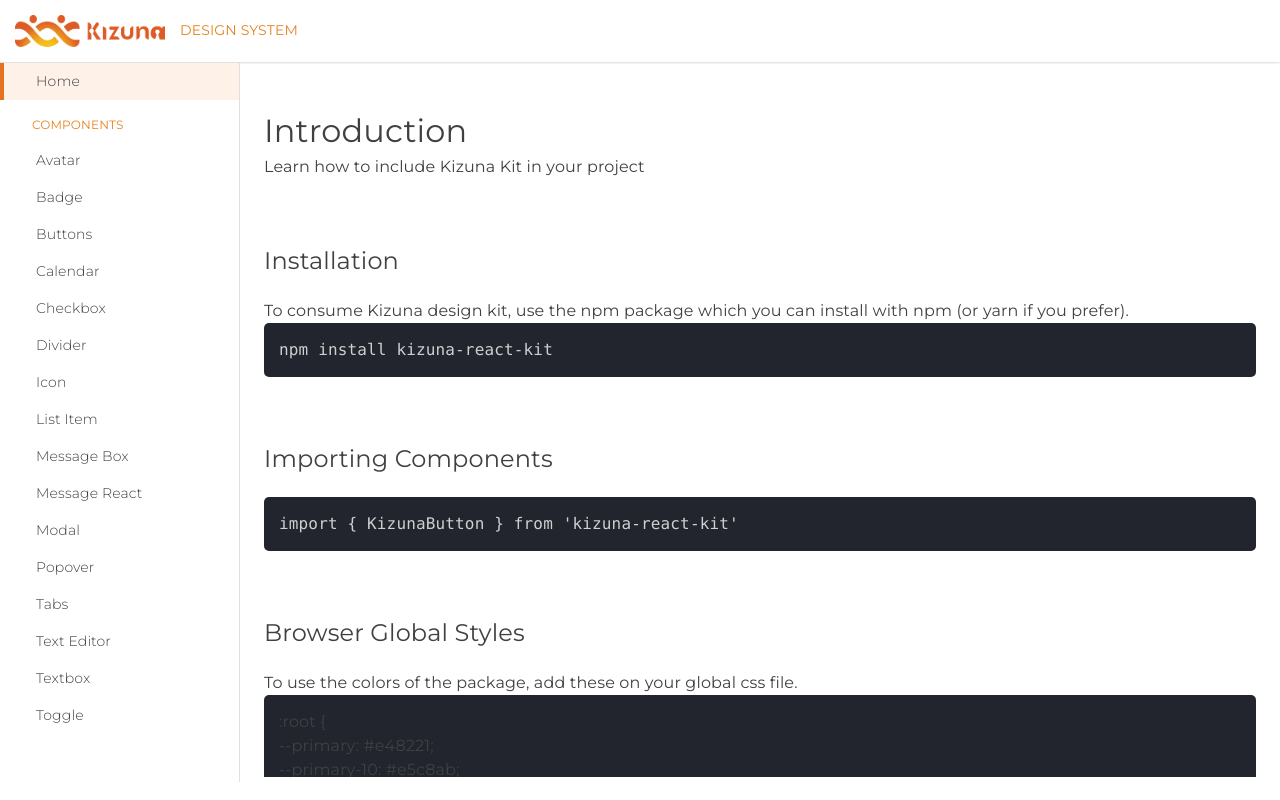
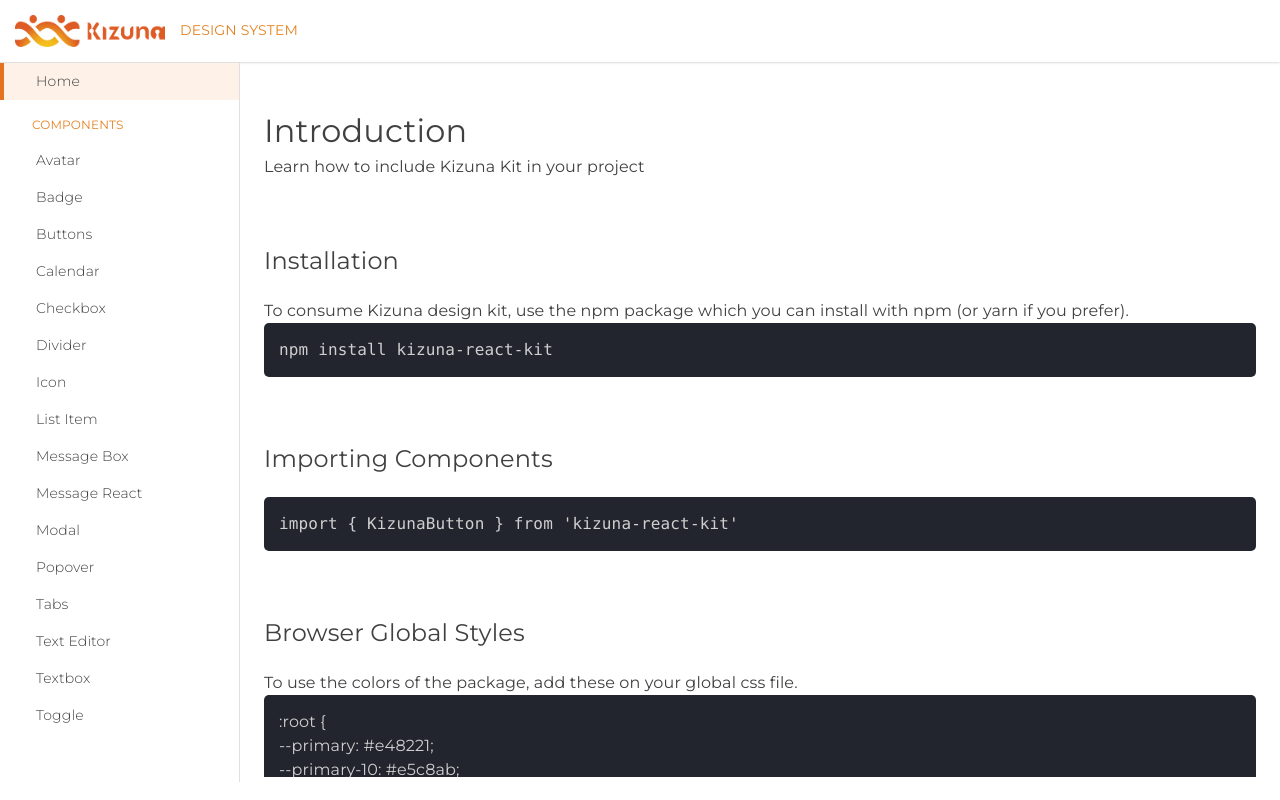
Before and after one commit to hc-institute-japan/kizunakit, a React (Create React App) app in the folder react-ui/: page / in a window 1280 px wide. Built offline with nearby package versions, Linux system fonts and the light colour scheme.

Commit message:
Update Home.module.css

```diff
--- a/react-ui/src/pages/Home.module.css
+++ b/react-ui/src/pages/Home.module.css
@@ -13,11 +13,15 @@
 }
 .codeWrapper {
   background-color: var(--dark-primary-bg);
-  color: var(--dark-primary-text) !important;
+  color: var(--dark-primary-text);
   padding: 15px;
   border-radius: 5px;
 }
 
+.codeWrapper p {
+  color: var(--dark-primary-text);
+}
+
 .commentCode {
-  color: var(--dark-secondary-text);
+  color: var(--dark-secondary-text) !important;
 }
```
